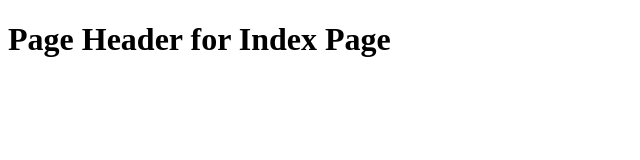
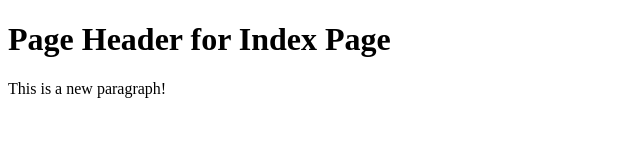
Before and after one commit to benzionblech/web-server, a website: page public/index.html in a window 1280 px wide. Shown: the whole page, without its empty margins (0-640 px from the left). Drawn offline with Linux system fonts and the light colour scheme.

Commit message:
updated index.html

```diff
--- a/public/index.html
+++ b/public/index.html
@@ -7,6 +7,8 @@
 
 <h1>Page Header for Index Page</h1>
 
+<p>This is a new paragraph!</p>
+
 
 </body>
 </html>
```
